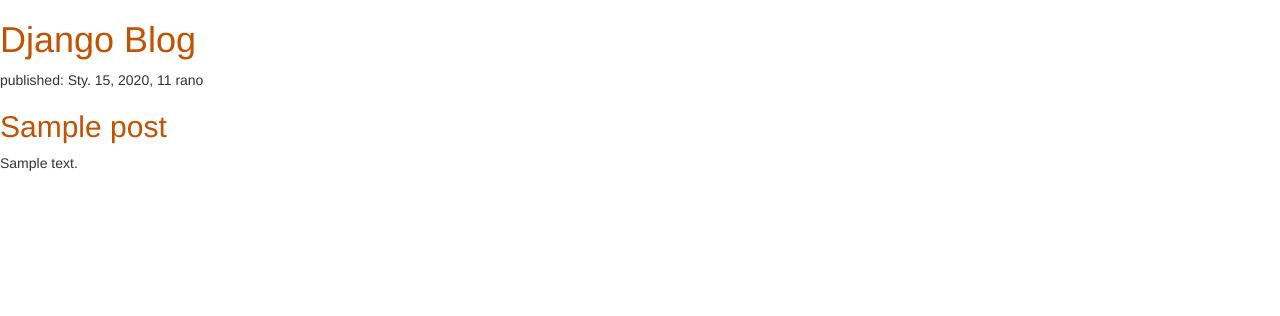
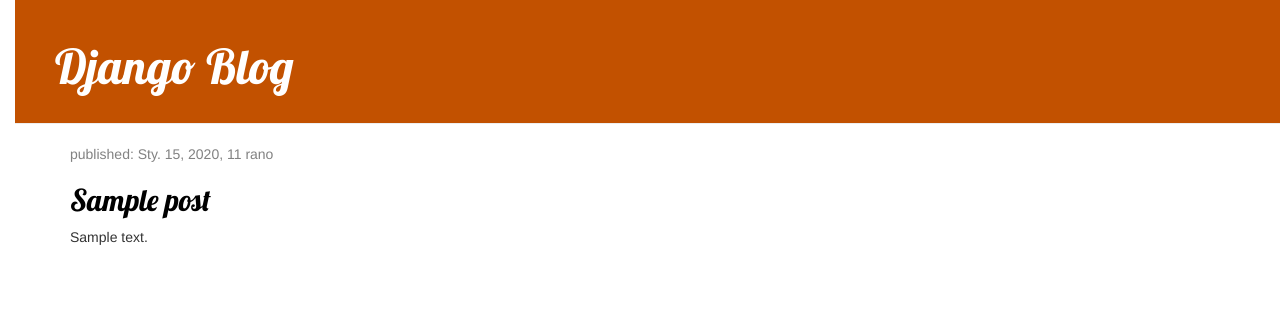
Before and after one commit to roytez/my-first-blog, a Django app: page / in a window 1280 px wide. Shown: the top 316 px of the page. Run offline with Django 3.2, Linux system fonts and the light colour scheme; tables that the repository leaves empty hold one stand-in row (values such as "Sample post"); some libraries are stand-ins or nearby versions.

Commit message:
add style page

```diff
--- a/blog/static/css/blog.css
+++ b/blog/static/css/blog.css
@@ -1,3 +1,55 @@
 h1 a, h2 a {
     color: #C25100;
+    font-family: 'Lobster';
 }
+
+body {
+    padding-left: 15px;
+}
+
+.page-header {
+    background-color: #C25100;
+    margin-top: 0;
+    padding: 20px 20px 20px 40px;
+}
+
+.page-header h1, .page-header h1 a, .page-header h1 a:visited, .page-header h1 a:active {
+    color: #ffffff;
+    font-size: 36pt;
+    text-decoration: none;
+}
+
+.content {
+    margin-left: 40px;
+}
+
+h1, h2, h3, h4 {
+    font-family: 'Lobster', cursive;
+}
+
+.date {
+    color: #828282;
+}
+
+.save {
+    float: right;
+}
+
+.post-form textarea, .post-form input {
+    width: 100%;
+}
+
+.top-menu, .top-menu:hover, .top-menu:visited {
+    color: #ffffff;
+    float: right;
+    font-size: 26pt;
+    margin-right: 20px;
+}
+
+.post {
+    margin-bottom: 70px;
+}
+
+.post h2 a, .post h1 a:visited {
+    color: #000000;
+}
--- a/blog/templates/blog/post_list.html
+++ b/blog/templates/blog/post_list.html
@@ -6,21 +6,27 @@
     {% load static %}
     <link rel="stylesheet" href="//maxcdn.bootstrapcdn.com/bootstrap/3.2.0/css/bootstrap.min.css">
     <link rel="stylesheet" href="//maxcdn.bootstrapcdn.com/bootstrap/3.2.0/css/bootstrap-theme.min.css">
+    <link href="//fonts.googleapis.com/css?family=Lobster&subset=latin,latin-ext" rel="stylesheet" type="text/css">
     <link rel="stylesheet" href="{% static 'css/blog.css' %}">
 </head>
 <body>
-<div>
+<div class="page-header">
     <h1><a href="/">Django Blog</a></h1>
 </div>
-<!--Ok dziala. Ta funkcja static która jest po znaku {% odwoluje sie do sciezki podanej w settings -->
-<!--Potem po funkcji podajesz sciezke wychodzac od katalogu static czyli w tym przypadku css/blog.css sory ;p thats all :p dziekuje -->
-{% for post in posts %}
-<div>
-    <p>published: {{ post.published_date }}</p>
-    <h2><a href="">{{ post.title }}</a></h2>
-    <p>{{ post.text|linebreaksbr }}</p>
+<div class="content container">
+    <div class="row">
+        <div class="col-md-8">
+            {% for post in posts %}
+                <div class="post">
+                    <div class="date">
+                        <p>published: {{ post.published_date }}</p>
+                    </div>
+                    <h2><a href="">{{ post.title }}</a></h2>
+                    <p>{{ post.text|linebreaksbr }}</p>
+                </div>
+            {% endfor %}
+        </div>
+    </div>
 </div>
-{% endfor %}
-
 </body>
 </html>
```
